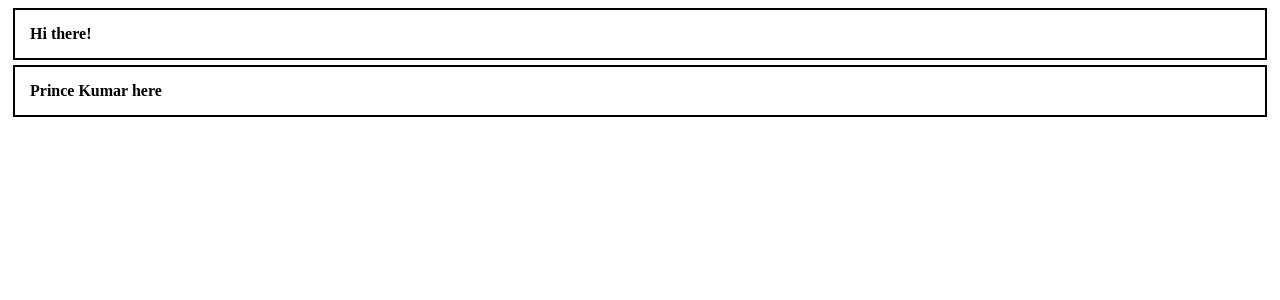
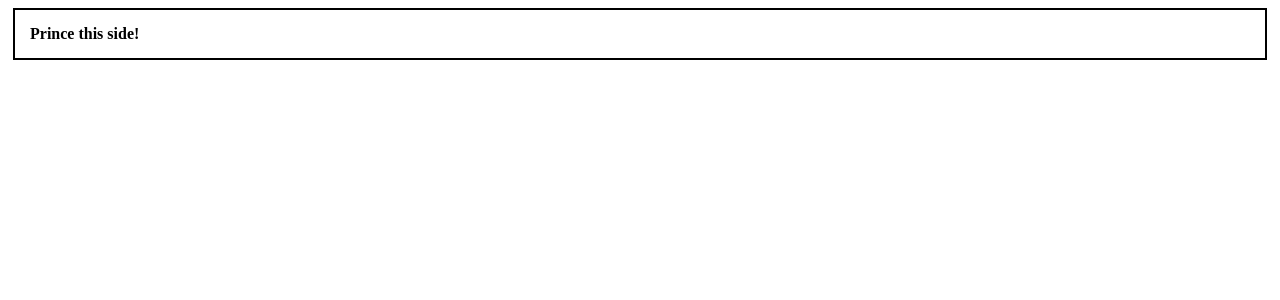
Before and after one commit to GrowthCoder7/Week_6, a React (Vite) app: page / in a window 1280 px wide. Shown: the top 300 px of the page. Built offline with nearby package versions, Linux system fonts and the light colour scheme.

Commit message:
Correct way to use wrapper

```diff
--- a/src/App.jsx
+++ b/src/App.jsx
@@ -3,21 +3,21 @@ import React from 'react'
 const App = () => {
   return (
     <div>
-      <CardWrap innercomp={<TextComp />} />
-      <CardWrap innercomp={<TextComp2/>} />
+      <CardWrap >
+        {/* <div>Hello there</div> */}
+        <TextComp/>
+      </CardWrap>
     </div>
   )
 }
 
-function TextComp(){
-  return <div>Hi there!</div>
-}
-function TextComp2(){
-  return <div>Prince Kumar here</div>
+function CardWrap({children}){
+  console.log(children)
+  return <div style={{border:"2px black solid",padding:"15px",margin:"5px",fontWeight:"bold"}}>{children}</div>
 }
 
-function CardWrap({innercomp}){
-  return <div style={{border:"2px black solid",padding:"15px",margin:"5px",fontWeight:"bold"}}>{innercomp}</div>
+function TextComp(){
+  return <div>Prince this side!</div>
 }
 
 export default App
```
